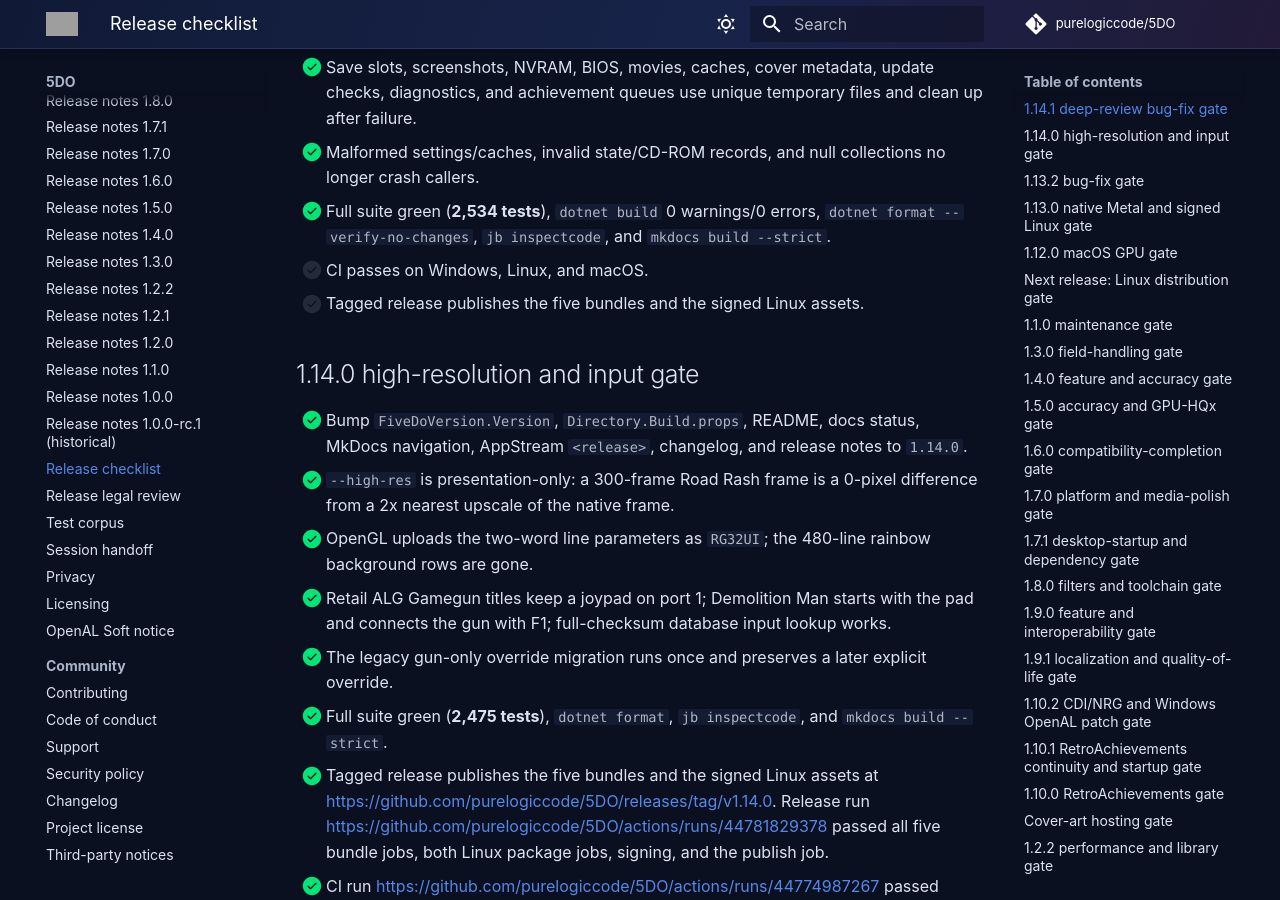
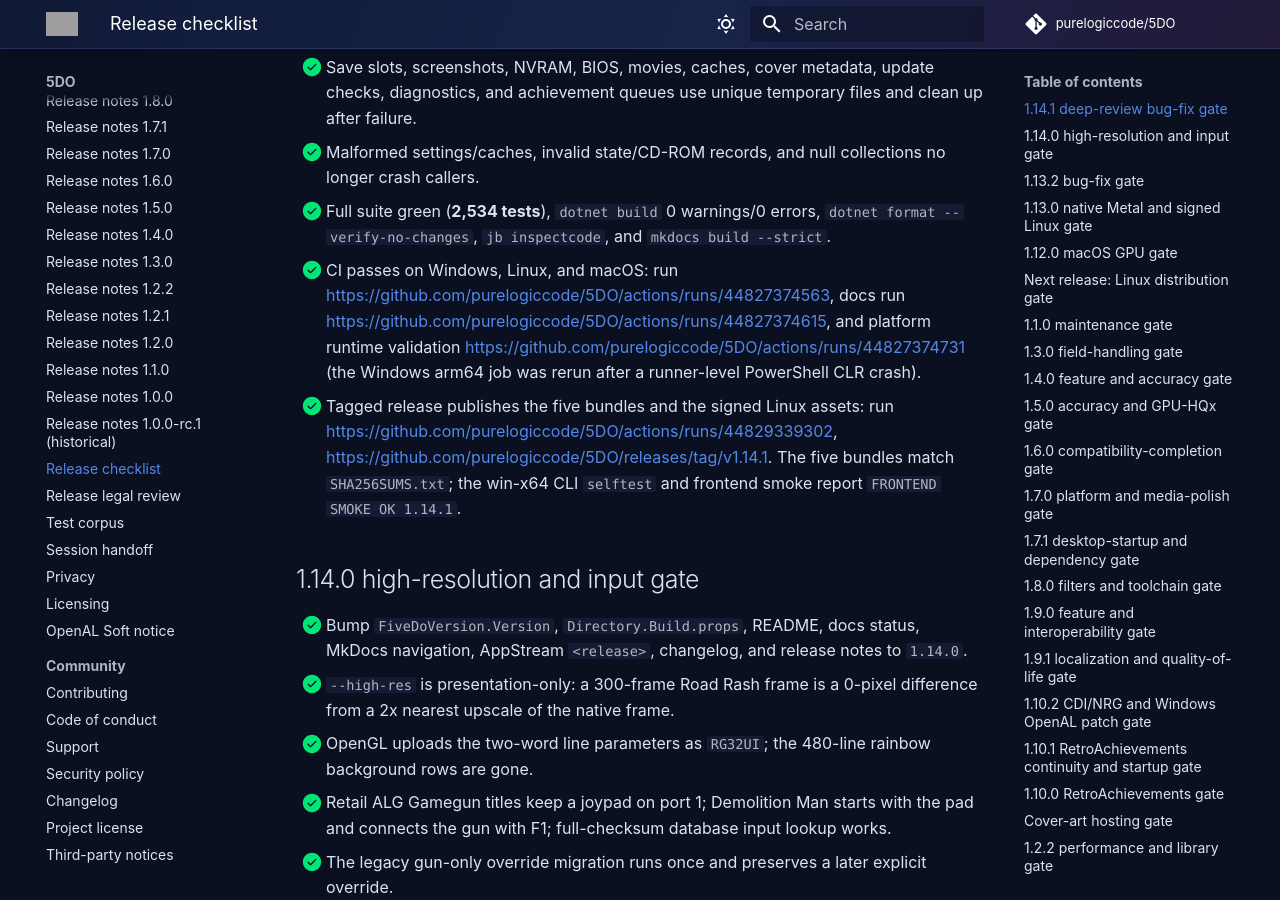
Before and after one commit to purelogiccode/5DO, an MkDocs documentation site: the page built from docs/ReleaseChecklist.md, in a window 1280 px wide and 900 px high, scrolled down 1409 px. Built offline with MkDocs 1.6.1 and Material for MkDocs 9.7.7, drawn with Linux system fonts in a browser that asks for light colours; comment, search, counter and statistics services are not loaded; grey boxes are pictures that could not be loaded.

Commit message:
Record the 1.14.1 release evidence

```diff
--- a/docs/ReleaseChecklist.md
+++ b/docs/ReleaseChecklist.md
@@ -58,8 +58,16 @@ run, screenshot, or recorded hash), not just an intention. Update `docs/Status.m
       longer crash callers.
 - [x] Full suite green (**2,534 tests**), `dotnet build` 0 warnings/0 errors,
       `dotnet format --verify-no-changes`, `jb inspectcode`, and `mkdocs build --strict`.
-- [ ] CI passes on Windows, Linux, and macOS.
-- [ ] Tagged release publishes the five bundles and the signed Linux assets.
+- [x] CI passes on Windows, Linux, and macOS: run
+      <https://github.com/purelogiccode/5DO/actions/runs/44827374563>, docs run
+      <https://github.com/purelogiccode/5DO/actions/runs/44827374615>, and platform
+      runtime validation <https://github.com/purelogiccode/5DO/actions/runs/44827374731>
+      (the Windows arm64 job was rerun after a runner-level PowerShell CLR crash).
+- [x] Tagged release publishes the five bundles and the signed Linux assets: run
+      <https://github.com/purelogiccode/5DO/actions/runs/44829339302>,
+      <https://github.com/purelogiccode/5DO/releases/tag/v1.14.1>. The five bundles
+      match `SHA256SUMS.txt`; the win-x64 CLI `selftest` and frontend smoke report
+      `FRONTEND SMOKE OK 1.14.1`.
 
 ## 1.14.0 high-resolution and input gate
 
```
Also changed, not shown: docs/Status.md (+8 -1 lines).
